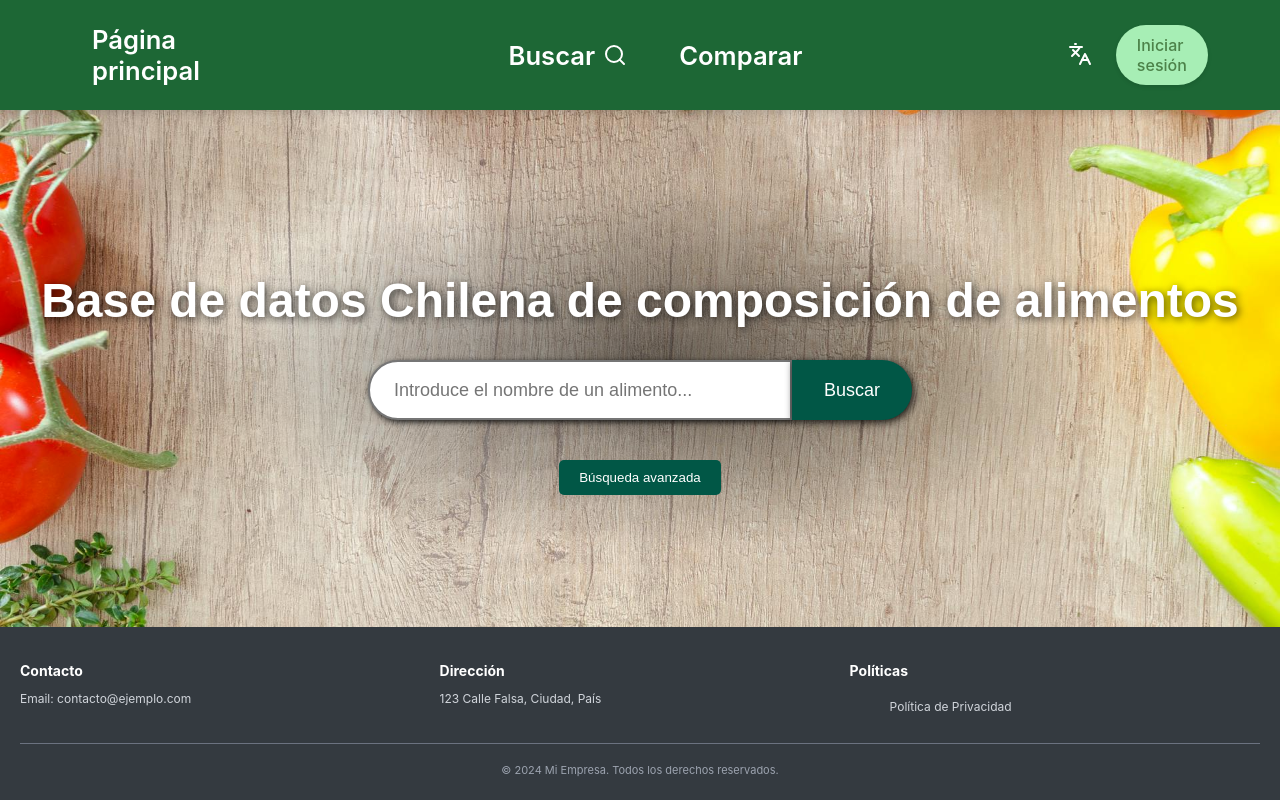
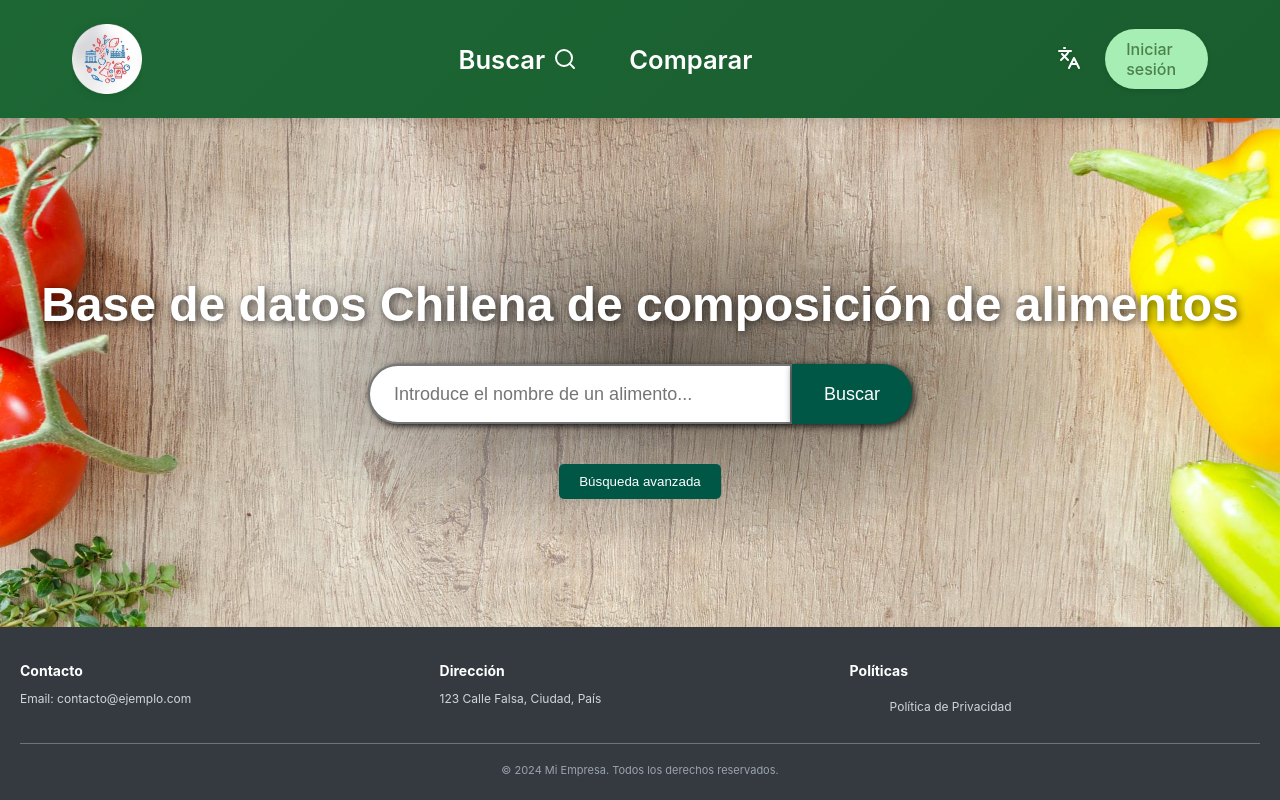
Before and after one commit to Pixoll/food-comp-db-frontend, a Next.js app: page / in a window 1280 px wide. Built offline with nearby package versions, Linux system fonts and the light colour scheme; no server answers.

Commit message:
feat: add capchical icon to navbar replace goto homepage

```diff
--- a/src/app/components/NavBar/Navbar.tsx
+++ b/src/app/components/NavBar/Navbar.tsx
@@ -5,9 +5,12 @@ import { useAuth } from "@/context/AuthContext";
 import { type Language, useTranslation } from "@/context/I18nContext";
 import { useToast } from "@/context/ToastContext";
 import { Languages, LogOut, Menu, MonitorCog, Search, X } from "lucide-react";
+import Icon from "../../../../public/icon.png";
 import Link from "next/link";
 import { useRouter } from "next/navigation";
 import { type JSX, useEffect, useState } from "react";
+import Image from "next/image";
+
 import "./index.css";
 
 export default function NavBar(): JSX.Element {
@@ -66,8 +69,16 @@ export default function NavBar(): JSX.Element {
         <header className="navbar-header">
             <nav className="navbar-container">
                 <div className="navbar-logo">
-                    <Link href="/" className="navbar-link">
-                        {t.navbar.home}
+                    <Link href="/" className="navbar-link navbar-logo-link">
+                        <Image
+                          height={70}
+                          width={70}
+                          src={Icon}
+                          alt="CapChical"
+                          quality={100}
+                          priority
+                          className="navbar-icon"
+                        />
                     </Link>
                 </div>
 
--- a/src/app/components/NavBar/index.css
+++ b/src/app/components/NavBar/index.css
@@ -301,6 +301,47 @@
     transform: translateY(0);
 }
 
+.navbar-icon {
+    image-rendering: -webkit-optimize-contrast;
+    image-rendering: crisp-edges;
+    object-fit: contain;
+    filter: drop-shadow(0 2px 4px rgba(0, 0, 0, 0.1));
+    transition: filter var(--transition-medium), transform var(--transition-medium);
+}
+
+.navbar-logo-link {
+    display: flex;
+    align-items: center;
+    justify-content: center;
+    padding: 0.3rem;
+    margin-left: 0 !important;
+}
+
+.navbar-logo-link::after {
+    display: none;
+}
+.navbar-header.scrolled {
+    background: var(--navbar-bg);
+    box-shadow: var(--shadow-medium);
+}
+
+.navbar-actions svg {
+    filter: drop-shadow(0 1px 2px rgba(0, 0, 0, 0.1));
+}
+.navbar-logo:hover .navbar-icon {
+    filter: drop-shadow(0 4px 8px rgba(0, 0, 0, 0.16));
+    transform: scale(1.01);
+}
+
+.navbar-container {
+    padding: 1rem 1.5rem;
+}
+
+.navbar-header {
+    background: linear-gradient(135deg, var(--navbar-bg) 0%, #1a5d2e 100%);
+    backdrop-filter: blur(10px);
+}
+
 @media (min-width: 768px) {
     .navbar-menu {
         align-items: center;
@@ -315,7 +356,14 @@
         transform: none;
         visibility: visible;
     }
+    .navbar-container {
+        padding: 1.2rem 2rem;
+    }
 
+    .navbar-icon {
+        height: 70px;
+        width: 70px;
+    }
     .navbar-menu-list {
         align-items: center;
         animation: none;
```
